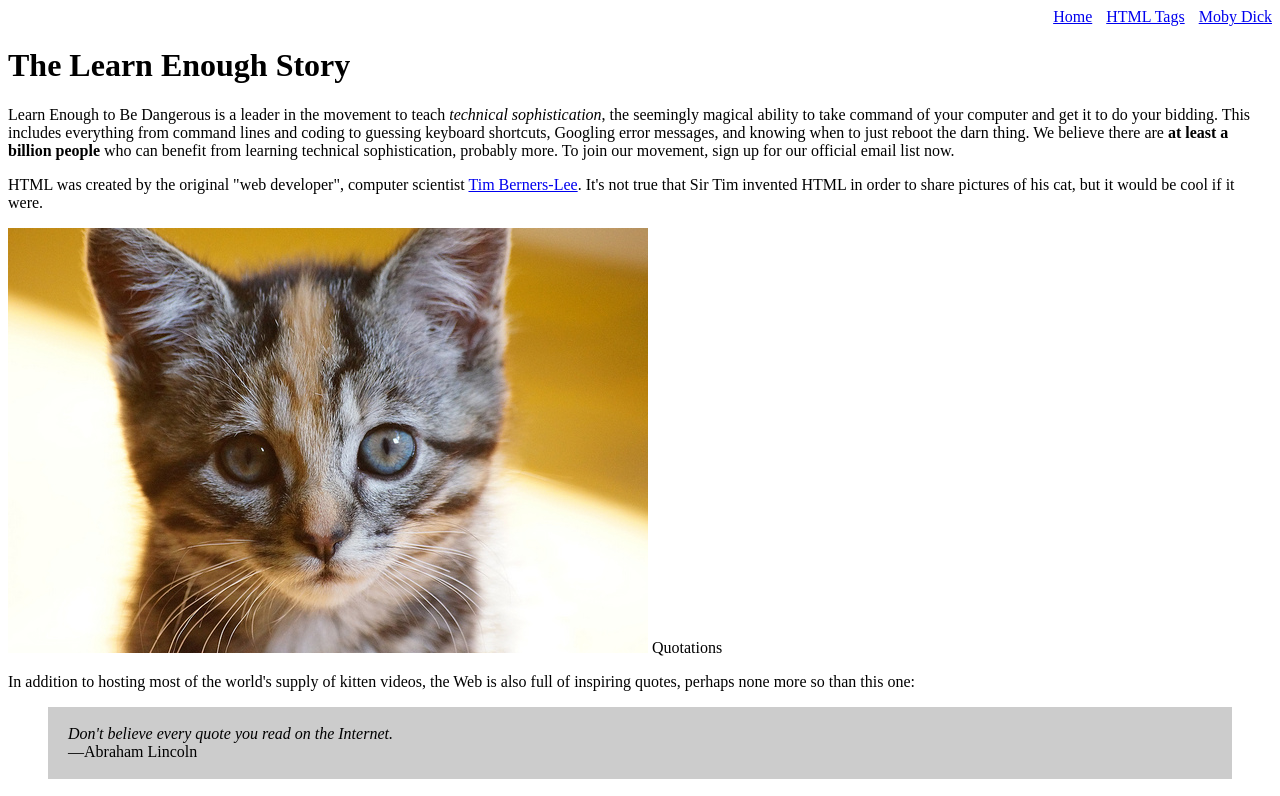
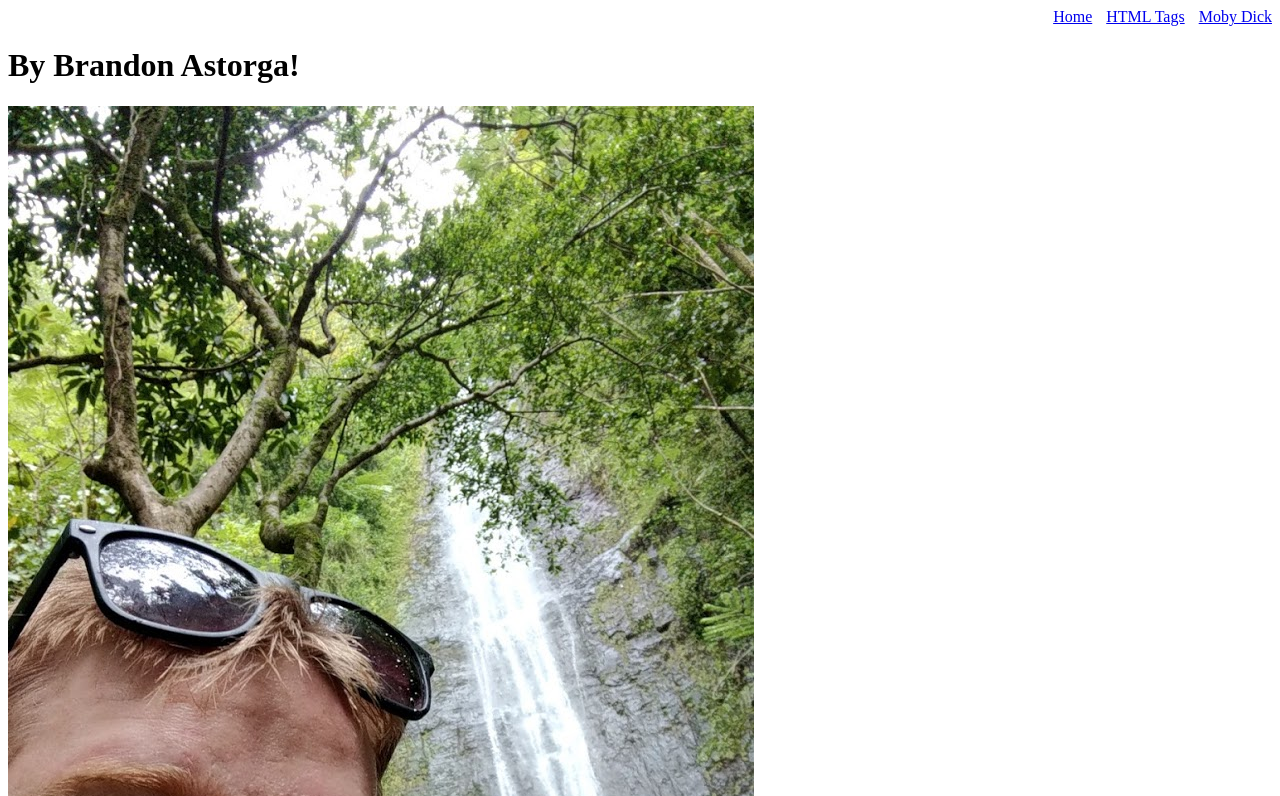
Before and after one commit to Crazyma359/Mishtmlproj, a plain HTML site: page index.html in a window 1280 px wide. Shown: the top 796 px of the page. Drawn offline with Linux system fonts and the light colour scheme.

Commit message:
me
added photo of me

```diff
--- a/index.html
+++ b/index.html
@@ -10,7 +10,8 @@
       <a href="tags.html" style="margin: 0 0 0 10px;">HTML Tags</a>
       <a href="moby_dick.html" style="margin: 0 0 0 10px;">Moby Dick</a>
     </div>
-
+		<h1> By Brandon Astorga! </h1>
+		<img src="images/me.jpg" alt="Me">
 		<h1>The Learn Enough Story</h1>
 			<p>
 				Learn Enough to Be Dangerous is a leader in the movement to teach
```
Also changed, not shown: images/me.jpg (added).
